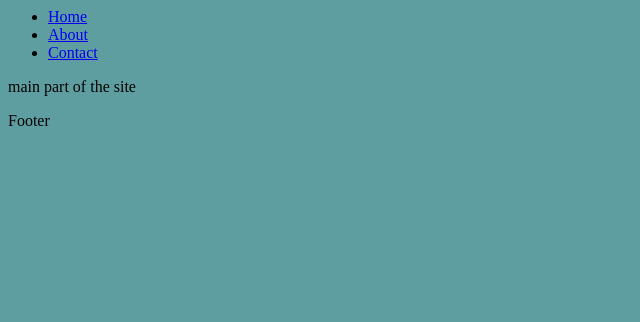
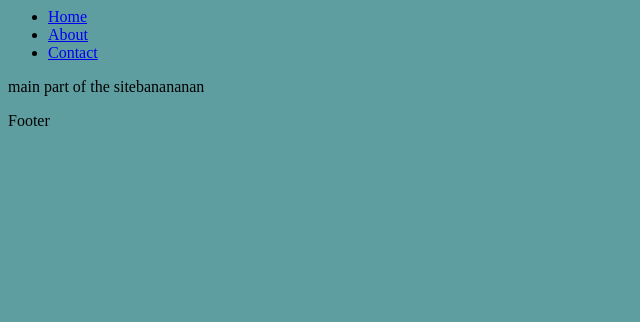
Before and after one commit to Vesemi/flaskProject1, a Flask app: page / in a window 1280 px wide. Shown: the top 322 px of the page, without its empty margins (0-640 px from the left). Run offline with Flask 2, Linux system fonts and the light colour scheme.

```diff
--- a/templates/main.html
+++ b/templates/main.html
@@ -1,3 +1,3 @@
 <main>
-    <p>main part of the site</p>
+    <p>main part of the sitebanananan</p>
 </main>
```
